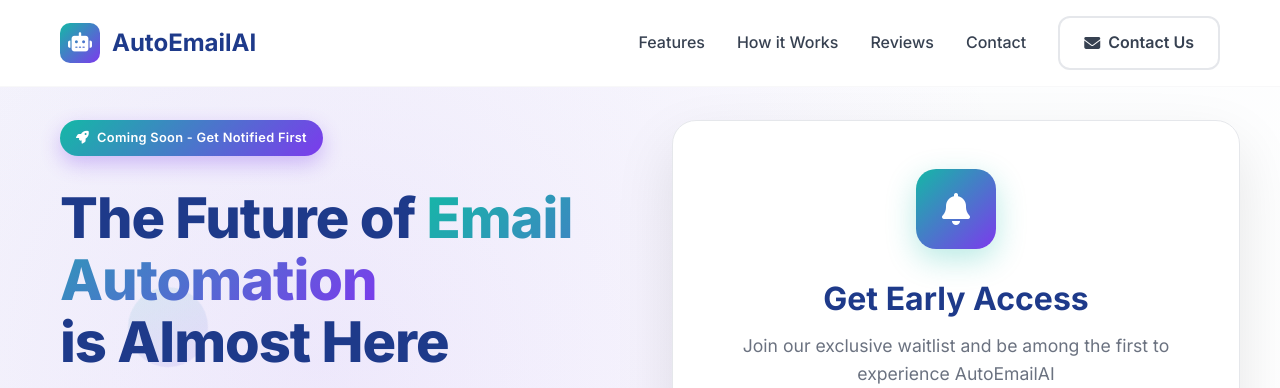
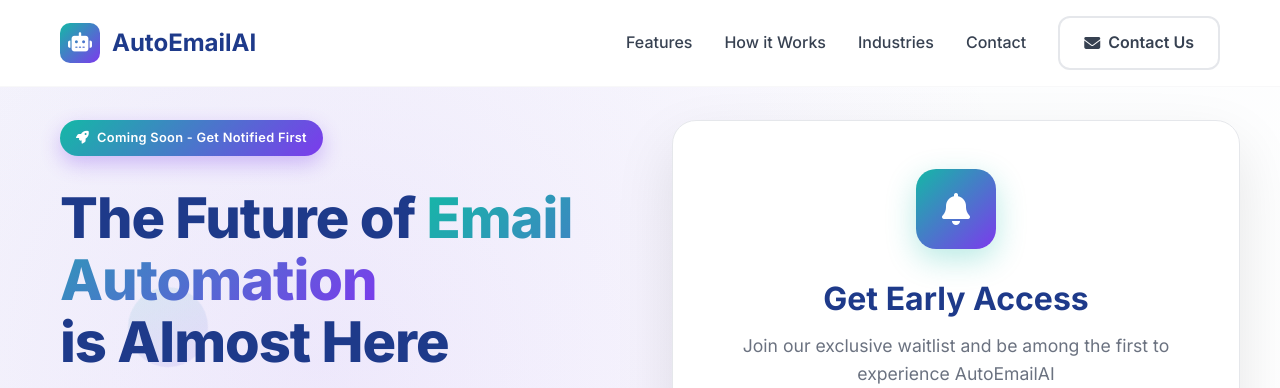
Before and after one commit to CodeProTech/AutoEmailAI-Demo-Page, a Flask app: page / in a window 1280 px wide. Shown: the top 388 px of the page. Run offline with Flask 3, Linux system fonts and the light colour scheme.

Commit message:
update navigation link from "Reviews" to "Industries"

```diff
--- a/templates/index.html
+++ b/templates/index.html
@@ -1164,7 +1164,7 @@
             <div class="nav-menu">
                 <a href="#features" class="nav-link">Features</a>
                 <a href="#how-it-works" class="nav-link">How it Works</a>
-                <a href="#testimonials" class="nav-link">Reviews</a>
+                <a href="#industries" class="nav-link">Industries</a>
                 <a href="#contact" class="nav-link">Contact</a>
                 <a href="mailto:stefanoskoufogazos@outlook.com" class="btn-secondary">
                     <i class="fas fa-envelope"></i>
```
